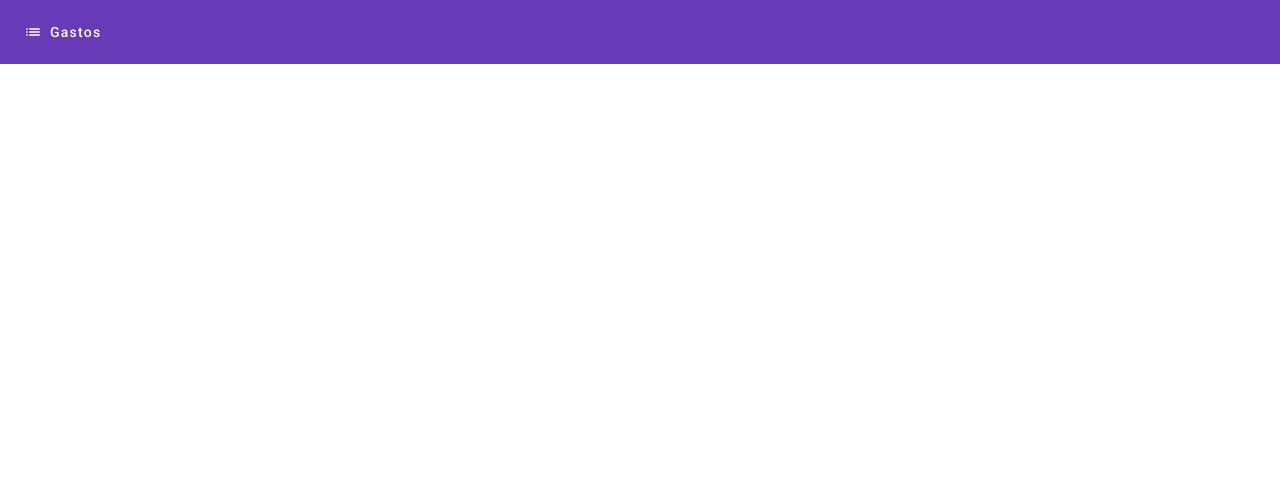
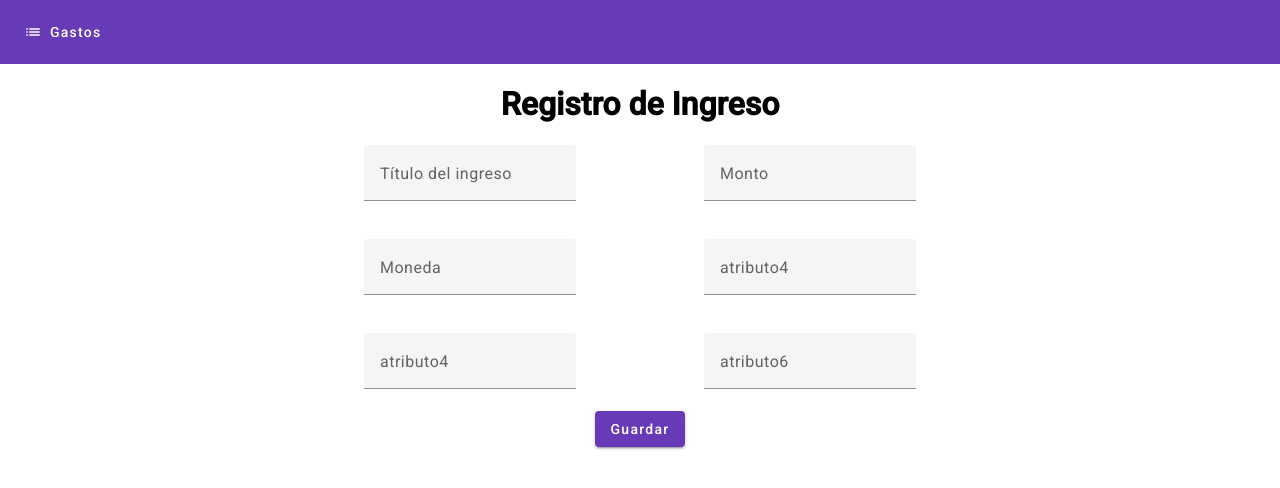
Before and after one commit to ucr-if7100/gasin-ui, an Angular app: page /registrarIngresos in a window 1280 px wide. Before the commit this address led to /. Shown: the top 488 px of the page. Built offline with nearby package versions, Linux system fonts and the light colour scheme.

Commit message:
init component ingresos
new

```diff
--- /dev/null
+++ b/src/app/Ingresos/ingresos-routing.module.ts
@@ -0,0 +1,11 @@
+import { NgModule } from '@angular/core';
+import { RouterModule, Routes } from '@angular/router';
+import { RegistrarIngresosComponent } from './registrar-ingresos/registrar-ingresos/registrar-ingresos.component';
+
+const routes: Routes = [{path:'registrarIngresos',component:RegistrarIngresosComponent}];
+
+@NgModule({
+  imports: [RouterModule.forChild(routes)],
+  exports: [RouterModule]
+})
+export class IngresosRoutingModule { }
--- /dev/null
+++ b/src/app/Ingresos/ingresos.module.ts
@@ -0,0 +1,31 @@
+import { NgModule } from '@angular/core';
+import { CommonModule } from '@angular/common';
+import { MatFormFieldModule } from '@angular/material/form-field';
+import { MatInputModule } from '@angular/material/input';
+import { FlexLayoutModule } from '@angular/flex-layout';
+
+import { IngresosRoutingModule } from './ingresos-routing.module';
+import { IngresarGastosComponent } from '../gastos/ingresar-gastos/ingresar-gastos.component';
+import { GastosRoutingModule } from '../gastos/gastos-routing.module';
+import { RegistrarIngresosComponent } from './registrar-ingresos/registrar-ingresos/registrar-ingresos.component';
+import { MatIcon, MatIconModule } from '@angular/material/icon';
+import { MatButtonModule } from '@angular/material/button';
+
+
+@NgModule({
+  declarations: [
+    RegistrarIngresosComponent
+  ],
+  imports: [
+    CommonModule,
+    MatFormFieldModule,
+    MatInputModule,
+    FlexLayoutModule,
+    IngresosRoutingModule,
+    MatIconModule,MatButtonModule
+
+  ] ,
+  exports: [IngresosRoutingModule]
+
+})
+export class IngresosModule { }
--- /dev/null
+++ b/src/app/Ingresos/registrar-ingresos/registrar-ingresos/registrar-ingresos.component.html
@@ -0,0 +1,70 @@
+<div
+  class="modificar-container"
+  fxLayout="column"
+  fxLayoutAlign="center center"
+>
+  <h1 class="section-heading text-uppercase">Registro de Ingreso</h1>
+
+  <div fxLayout="row" fxLayoutAlign="center none" fxLayoutGap="8rem">
+    <div
+      fxLayout="column"
+      fxLayoutAlign="space-evenly start"
+      fxLayoutGap="1rem"
+    >
+      <div fxLayout="row" fxLayoutGap="8rem">
+        <mat-form-field class="imput-data">
+          <mat-label>Título del ingreso</mat-label>
+          <input matInput />
+        </mat-form-field>
+
+        <mat-form-field class="imput-data">
+          <mat-label>Monto</mat-label>
+          <input matInput />
+        </mat-form-field>
+      </div>
+
+      <div fxLayout="row" fxLayoutGap="8rem">
+        <mat-form-field class="imput-data">
+          <mat-label>Moneda</mat-label>
+          <input matInput />
+        </mat-form-field>
+
+        <mat-form-field class="imput-data">
+          <mat-label>atributo4</mat-label>
+          <input matInput />
+        </mat-form-field>
+      </div>
+
+      <div fxLayout="row" fxLayoutGap="8rem" fxLayoutAlign="center none">
+        <mat-form-field class="imput-data">
+          <mat-label>atributo4</mat-label>
+          <input matInput />
+        </mat-form-field>
+
+        <mat-form-field class="imput-data">
+          <mat-label>atributo6</mat-label>
+          <input matInput />
+        </mat-form-field>
+      </div>
+    </div>
+  </div>
+
+  <div
+    fxLayout="row"
+    class="btnGuardar"
+    fxLayoutGap="8rem"
+    fxLayoutAlign="center center"
+  >
+    <button
+      mat-raised-button
+      color="primary"
+      aria-label="Example icon button with a menu icon"
+    >
+       Guardar
+    </button>
+
+  </div>
+
+
+
+</div>
```
Also changed, not shown: src/app/Ingresos/registrar-ingresos/registrar-ingresos/registrar-ingresos.component.ts (added, +10 -0 lines), src/app/app.module.ts (+4 -17 lines), src/app/Ingresos/registrar-ingresos/registrar-ingresos/registrar-ingresos.component.css (added), 1 other file (tests, documents, lock files or other folders).
